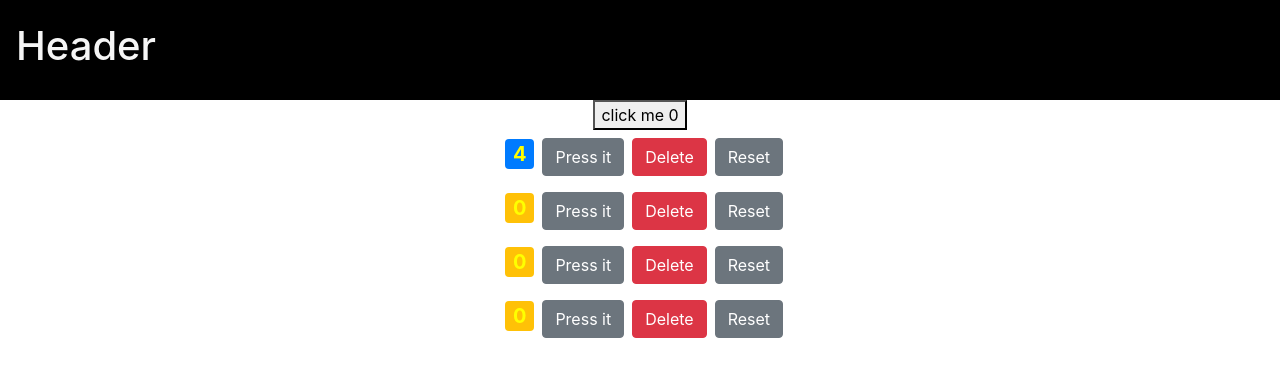
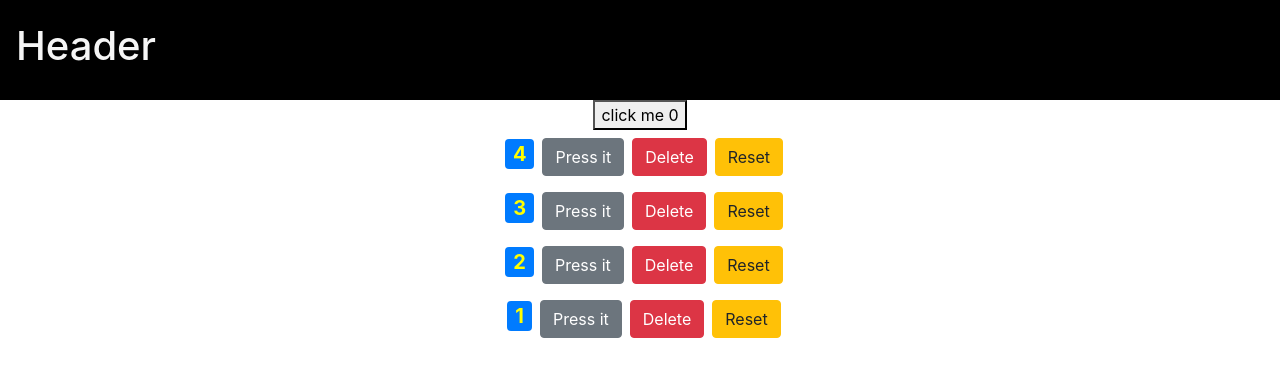
Before and after one commit to haseeb075/janapp-haseeb, a React (Create React App) app: page / in a window 1280 px wide. Shown: the top 376 px of the page. Built offline with nearby package versions, Linux system fonts and the light colour scheme.

Commit message:
working on increment button

```diff
--- a/src/components/Child.jsx
+++ b/src/components/Child.jsx
@@ -1,10 +1,20 @@
 import React, {useState} from 'react';
 
 //child component
-function NewParent(props) {
+function Child(props) {
+  // const [count, setCount] = useState(0);
+  const [value, setValue] = useState(props.counter.value);
+  // [By Mosh Docs] [Must Read Controlled components]
+  // Removing the local state & only rely on props that to receive data...
+  // It receives all the data from the props and raise events when data needs to be changed
+  // In this way, This component is entirely contolled by its parent
 
-// const [count, setCount] = useState(0);
-const [value , setValue] = useState(props.counter.value);
+  //  React Docs [Must Read Controlled Compnents]
+  // In HTML, form elements such as <input>, <textarea>, and <select> typically maintain their own state and update it based on user input. In React, mutable state is typically kept in the state property of components, and only updated with setState().
+  // We can combine the two by making the React state be the “single source of truth”.
+  // Then the React component that renders a form also controls what happens in that form on subsequent user input.
+  //  An input form element whose value is controlled by React in this way is called a “controlled component”.
+
   // const [dvalue, setDvalue] = useState(props.onDelete);
   // const userStyles={
   //     color: "red",
@@ -34,13 +44,14 @@ const [value , setValue] = useState(props.counter.value);
       >
         {value}{" "}
       </span>
-        {/* Press it Button */}
-
+      {/* OnIncrement Button */}
       <button
         className='btn btn-secondary'
-          onClick={() => {
-            setValue(value + 1);
-          }}
+        // onClick={() => {
+        //   setValue(value + 1);
+        // }}
+
+        onClick={ ()=> props.onIncrement(props.counter.id)}
       >
         Press it
       </button>
@@ -57,11 +68,25 @@ const [value , setValue] = useState(props.counter.value);
           Delete
         </div> */}
       {/* Mosh Delete Button */}
-        {console.log("props.id-------", props.id)}
+      {/* {console.log("props.id-------", props.counter.id)} */}
       {/* We don't hve id property in props object thats why we are changing the props.onDelete  */}
       {/* <button type="button" onClick={()=> props.onDelete(props.id) } className="btn btn-danger m-2">Delete</button> */}
-        <button type="button" onClick={()=> props.onDelete(props.counter.id) } className="btn btn-danger m-2">Delete</button>
-        <button type="button" className="btn btn-secondary" onClick={()=> props.onReset(props.counter.id)}>Reset</button>
+      {/* Delete Button */}
+      <button
+        type='button'
+        onClick={() => props.onDelete(props.counter.id)}
+        className='btn btn-danger m-2'
+      >
+        Delete
+      </button>
+      {/* Reset Button */}
+      <button
+        type='button'
+        className='btn btn-warning'
+        onClick={() => props.onReset(props.counter.id)}
+      >
+        Reset
+      </button>
       {/* <button onClick={formatCount()}></button> */}
 
       {/* One method of conditional rendering using if-else statement */}
@@ -84,4 +109,4 @@ const [value , setValue] = useState(props.counter.value);
   );
 }
 
-export default NewParent;
+export default Child;
--- a/src/components/Parent.jsx
+++ b/src/components/Parent.jsx
@@ -6,16 +6,16 @@ function Parent(props) {
 
     const counters =[
         {id: 1, value: 4 },
-        {id: 2, value: 0},
-        {id: 3, value: 0},
-        {id: 4, value: 0},
+        {id: 2, value: 3},
+        {id: 3, value: 2},
+        {id: 4, value: 1},
     ]
 
     // I am taking my counter into usestate hook so that I can update my state
-    //for Delete
+    //for Delete btn
     const [counter, setCounter] = useState([...counters])
 
-    //for Reset
+    //for Reset btn
     const [reset, setReset] = useState([...counters])
 
 
@@ -32,12 +32,31 @@ function Parent(props) {
         // console.log('====================================');
         };
 
-        //onReset event called on onReset
+        //onReset event called on onReset attribute
         const handleReset = () => {
+          // map each value of counter as (reset) and reset it's value to 0
         const resetcounter =  reset.map(c => {
             c.value = 0;
             return c;
-          } )
+          });
+          setReset(resetcounter);
+          console.log("resetcounter------------------>>>", resetcounter);
+        };
+
+        // handleIncrement event called on onIncrement attribute
+
+        const handleIncrement=(count) => {
+
+          // so we are updating the first counter array element so instead we have to find index of
+          // counter that we received by using indexOf
+
+          const newcounters = [...counter]
+          const index = newcounters.indexOf(count);
+          newcounters[index] = { ...count };
+          newcounters[index].value++;
+          setCounter({ newcounters });
+
+          console.log(newcounters);
 
         }
 
@@ -74,7 +93,7 @@ function Parent(props) {
         {/* {isLoggedIn && <button>Logout</button>} */}
         {/* Explaaination : if left side is true then print right side */}
 
-        {/* counter */}
+        {/* Child component will be eported frm parent */}
         {counter &&
           counter.map((counter, i) => (
             <Child
@@ -85,7 +104,10 @@ function Parent(props) {
             //id is passed as a seperate prop, both of these are the properties of counter object
             // id={counter.id}
 
-              // onDelete pa function laga rha hn jo k as a prop jai ga after call back that function... Taking value as an argument
+            //onIncrement attribute having a function which should be passed as a prop takes the value as an argument
+              onIncrement={(value) => handleIncrement(value)}
+
+            // onDelete attribute pa function laga rha hn jo k as a prop jai ga after call back that function... Taking value as an argument
                onDelete={(value) => handleDelete(value)}
               // value={counter.value}
                //value is passed as a seperate prop, both of these are the properties of counter object
```
Also changed, not shown: 1 other file (tests, documents, lock files or other folders). Lines whose indentation alone changed are shown as unchanged.
